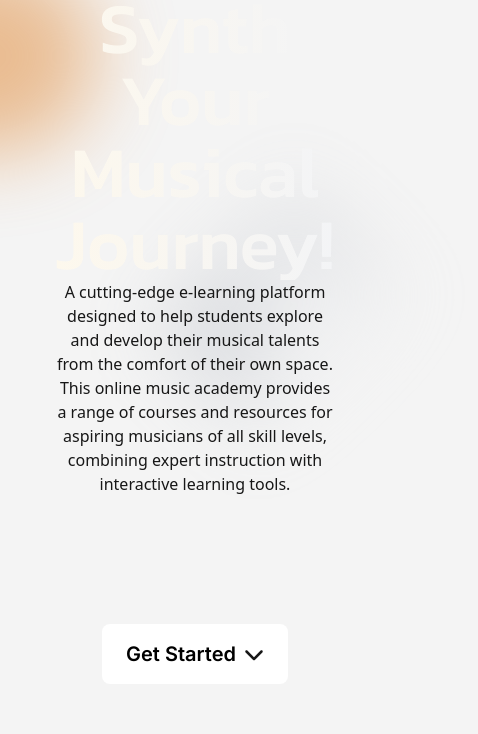
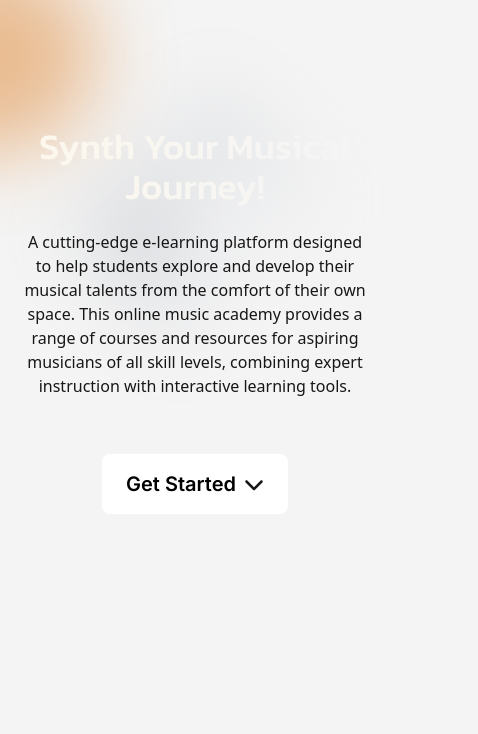
Before and after one commit to SamarpanKc/Music-Academya, a Next.js app: page / in a window 390 px wide. Shown: the part 180-914 px from the top of the page, 478 px wide, since content can reach past the window. Built offline with nearby package versions, Linux system fonts and the light colour scheme.

Commit message:
Hello responsive

```diff
--- a/src/app/components/footer.jsx
+++ b/src/app/components/footer.jsx
@@ -4,7 +4,7 @@ const Footer=()=>{
 return(
     <>
     <footer>
-    <div id="footer" className="bg-yellow-900 py-4 px-28 text-white font-inter">
+    <div id="footer" className="bg-yellow-900 py-4 px-9 md:px-28 text-white font-inter">
       <div className="container px-4 mx-auto">
         <div className="-mx-4 flex flex-wrap justify-between">
           <div className=" flex flex-col gap-4 justify-center w-full xl:w-3/5  font-inter">
--- a/src/app/components/herosec.jsx
+++ b/src/app/components/herosec.jsx
@@ -8,22 +8,22 @@ import Link from "next/link";
 
 const HeroSection = () => {
   return (
-    <div className="main h-screen w-full flex flex-col gap-16 justify-center items-center">
-      <div className="bg-hero bg-cover bg-center h-full w-full absolute">
-        <motion.div className="circle w-80 h-48 rounded-full relative -left-56 top-11 bg-yellow-500 blur-2xl opacity-50"></motion.div>
+    <div className="main h-screen w-full flex flex-col gap-8 md:gap-16 justify-center items-center relative">
+      <div className="bg-hero bg-cover bg-center h-full w-full absolute top-0 left-0">
+        <motion.div className="circle w-80 h-48 rounded-full absolute -left-56 top-11 bg-yellow-500 blur-2xl opacity-50"></motion.div>
         <motion.div
           animate={{
             rotate: 360,
           }}
           transition={{ repeat: Infinity, duration: 9, ease: "easeInOut" }}
-          className="traingle relative top-32 left-44 lg:left-3/4 w-0 h-0 border-l-[150px] border-l-transparent border-r-[50px] border-r-transparent border-b-[150px] bg-gray-400 blur-2xl opacity-30"
+          className="triangle absolute top-56 md:top-32 left-24 md:left-3/4 w-0 h-0 border-l-[150px] border-l-transparent border-r-[50px] border-r-transparent border-b-[150px] bg-gray-400 blur-2xl opacity-30"
         ></motion.div>
       </div>
-      <div className="hero-container flex flex-col justify-center items-center px-36 lg:gap-6 mb-16 z-10">
-        <h1 className="main-txt text-7xl font-kanit font-medium bg-gradient-to-l from-gray-100 to-yellow-50 bg-clip-text text-transparent text-center">
+      <div className="hero-container flex flex-col justify-center items-center px-6 lg:px-36 gap-6 mb-6 -mt-9 md:-mt-0 md:mb-16 z-10 text-center">
+        <h1 className="main-txt text-4xl lg:text-7xl font-kanit font-medium bg-gradient-to-l from-gray-100 to-yellow-50 bg-clip-text text-transparent">
           Synth Your Musical Journey!
         </h1>
-        <p className="sub-txt text-center">
+        <p className="sub-txt text-base lg:text-lg">
           A cutting-edge e-learning platform designed to help students explore
           and develop their musical talents from the comfort of their own space.
           This online music academy provides a range of courses and resources
@@ -31,12 +31,11 @@ const HeroSection = () => {
           instruction with interactive learning tools.
         </p>
       </div>
-      {/* <div className="cards flex justify-center"></div> */}
-      <div className="getStart flex lg:px-60">
+      <div className="getStart flex justify-center lg:px-60 z-10">
         <motion.button
           whileHover={{ backgroundColor: "#f8eacd" }}
           whileTap={{ scale: 0.9 }}
-          className="bg-white px-6 lg:px-12 py-4 cursor-pointer rounded-lg font-inter font-semibold text-xl text-black flex justify-center items-center gap-2 z-10"
+          className="bg-white px-6 lg:px-12 py-4 cursor-pointer rounded-lg font-inter font-semibold text-xl text-black flex justify-center items-center gap-2"
           onClick={() => {
             const target = document.getElementById("courses"); // Target the "Courses" section
             target?.scrollIntoView({ behavior: "smooth" }); // Smooth scrolling
--- a/src/app/page.js
+++ b/src/app/page.js
@@ -35,8 +35,8 @@ export default function Home() {
   return (
     <>
       <HeroSection />
-      <div id="courses" className="courses h-full mx-auto flex flex-col px-16 lg:px-36 gap-8">
-        <h1 className="title text-3xl text-center md:text-start font-kanit font-semibold underline">
+      <div id="courses" className="courses h-full max-w-full mx-auto flex flex-col px-6 md:px-36 gap-8">
+        <h1 className="title text-3xl text-center md:text -start font-kanit font-semibold underline">
           Courses
         </h1>
         <div className="card flex flex-wrap gap-12 mb-24 justify-around ">
--- a/src/app/signuppage/page.jsx
+++ b/src/app/signuppage/page.jsx
@@ -85,7 +85,7 @@ const SignIn = () => {
                 })}
               />
               {errors.email && (
-                <span className="flex text-red-500 text-sm">{errors.email.message}</span>
+                <span className="flex text-white underline text-sm">{errors.email.message}</span>
               )}
             </div>
             <div className="username">
@@ -103,7 +103,7 @@ const SignIn = () => {
                 })}
               />
               {errors.userName && (
-                <span className="flex text-red-500 text-sm">{errors.userName.message}</span>
+                <span className="flex text-white underline text-sm">{errors.userName.message}</span>
               )}
             </div>
             <div className="phone">
@@ -121,7 +121,7 @@ const SignIn = () => {
                 })}
               />
               {errors.phone && (
-                <span className=" flex text-red-500 text-sm">{errors.phone.message}</span>
+                <span className=" flex text-white underline text-sm">{errors.phone.message}</span>
               )}
             </div>
             <div className="password">
@@ -147,7 +147,7 @@ const SignIn = () => {
                 </small>
               </div>
               {errors.password && (
-                <span className="text-red-500 text-sm">{errors.password.message}</span>
+                <span className="text-white underline text-sm">{errors.password.message}</span>
               )}
             </div>
             <motion.button
```
